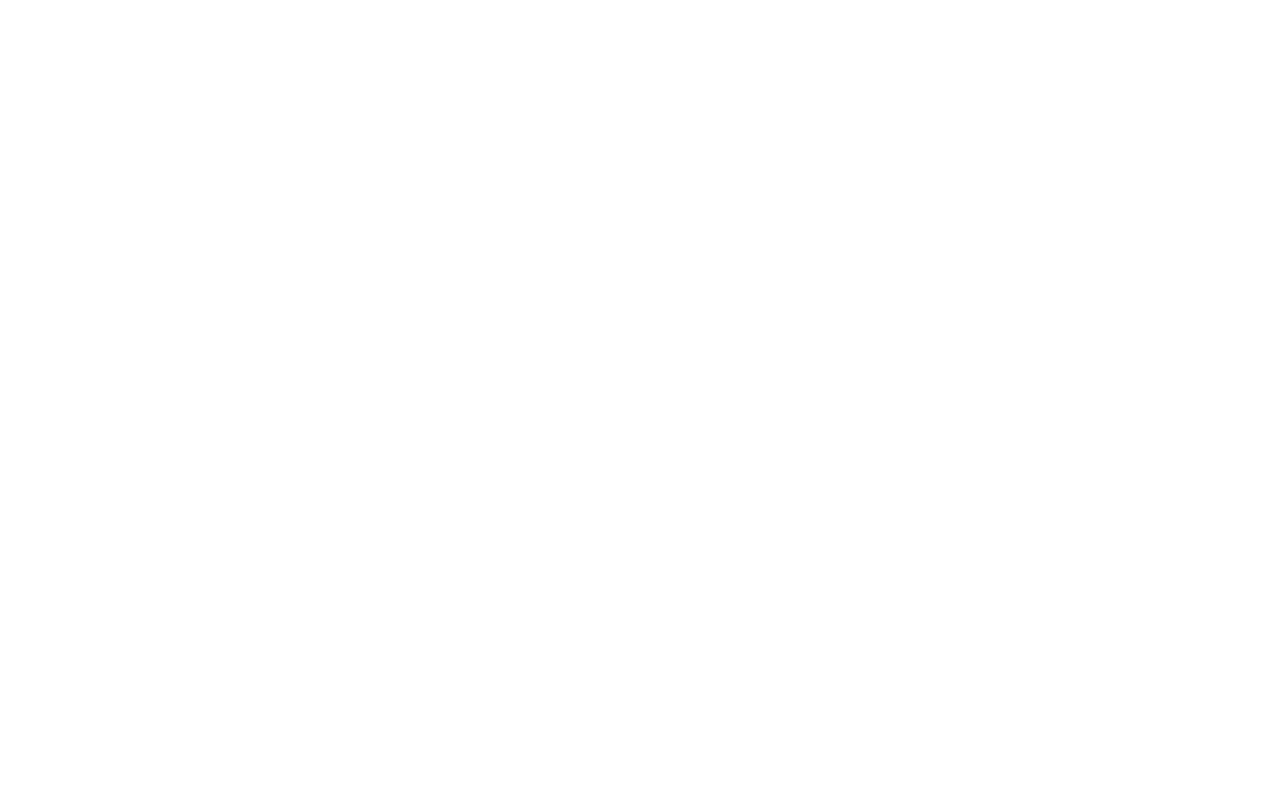
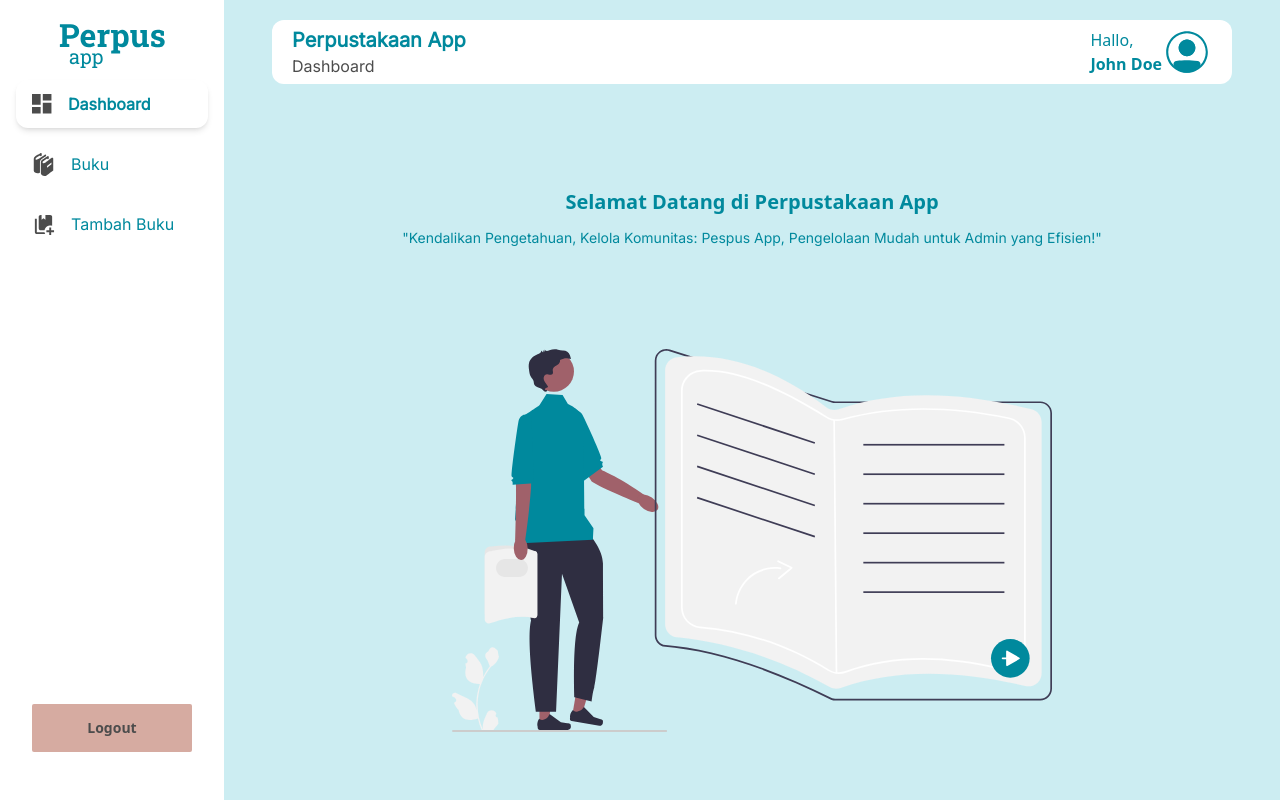
Before and after one commit to Sekolah-Beta-2023/Achmad-Maulana-Achsan_Perpus-App, a Nuxt app: page /dashboard in a window 1280 px wide. Before the commit this address had no page. Built offline with nearby package versions, Linux system fonts and the light colour scheme.

Commit message:
added page dashboard

```diff
--- a/components/NavBar.vue
+++ b/components/NavBar.vue
@@ -1,21 +1,21 @@
 <template>
   <div
-    class="bg-white fixed h-24 md:w-1/2 lg:w-4/5 m-5 rounded-3xl flex justify-between items-center p-5"
+    class="bg-white fixed h-16 md:w-1/2 lg:w-3/4 m-5 rounded-xl flex justify-between items-center p-5"
   >
     <div class="font-inter">
-      <h2 class="font-bold text-2xl text-green-dark">Perpustakaan App</h2>
-      <p class="text-black-light text-xl">{{ menu }}</p>
+      <h2 class="font-bold text-xl text-green-dark">Perpustakaan App</h2>
+      <p class="text-black-light text-base">{{ menu }}</p>
     </div>
     <div class="flex items-center">
       <div class="text-green-dark text-base">
-        <h3>Hallo</h3>
-        <h3 class="font-bold">John Doe</h3>
+        <h3>Hallo,</h3>
+        <h3 class="font-bold">{{ username }}</h3>
       </div>
       <div>
         <svg
           xmlns="http://www.w3.org/2000/svg"
-          width="70"
-          height="70"
+          width="50"
+          height="50"
           viewBox="0 0 70 70"
           fill="none"
         >
@@ -59,6 +59,11 @@ export default {
       required: true,
       default: '',
     },
+    username: {
+      type: String,
+      required: true,
+      default: '',
+    },
   },
 }
 </script>
--- a/components/SideBar.vue
+++ b/components/SideBar.vue
@@ -1,6 +1,6 @@
 <template>
   <div
-    class="w-96 bg-white h-screen flex flex-col justify-between items-center"
+    class="w-56 bg-white h-screen flex flex-col justify-between items-center"
   >
     <div>
       <div class="w-72 h-20 rounded-2xl flex justify-center items-center">
@@ -23,16 +23,17 @@
           </svg>
         </div>
       </div>
-      <ul class="font-inter text-2xl text-green-dark gap-3 flex flex-col">
+      <ul class="font-inter text-green-dark gap-3 flex items-center flex-col">
         <li
-          class="w-72 h-20 rounded-2xl flex justify-center items-center hover:bg-white hover:shadow-md hover:font-bold"
+          class="w-48 h-12 rounded-xl flex justify-start items-center hover:bg-white hover:shadow-md hover:font-bold"
+          :class="[isDashboard ? 'shadow-md font-bold' : '']"
         >
-          <div class="flex items-center justify-start w-full p-4">
+          <div class="flex items-center p-4">
             <div class="mr-4">
               <svg
                 xmlns="http://www.w3.org/2000/svg"
-                width="27"
-                height="27"
+                width="20"
+                height="20"
                 viewBox="0 0 27 27"
                 fill="none"
               >
@@ -43,18 +44,19 @@
               </svg>
             </div>
 
-            <a href=""> Dashboard </a>
+            <a href="/dashboard" class="text-base"> Dashboard </a>
           </div>
         </li>
         <li
-          class="w-72 h-20 rounded-2xl flex justify-center items-center hover:bg-white hover:shadow-md hover:font-bold"
+          class="w-48 h-12 rounded-xl flex justify-start items-center hover:bg-white hover:shadow-md hover:font-bold"
+          :class="[isBooks ? 'shadow-md font-bold' : '']"
         >
           <div class="flex items-center justify-start p-4 w-full">
             <div class="mr-4">
               <svg
                 xmlns="http://www.w3.org/2000/svg"
-                width="30"
-                height="30"
+                width="23"
+                height="23"
                 viewBox="0 0 30 30"
                 fill="none"
               >
@@ -71,18 +73,19 @@
                 </defs>
               </svg>
             </div>
-            <a href=""> Buku </a>
+            <a href="" class="text-base"> Buku </a>
           </div>
         </li>
         <li
-          class="w-72 h-20 rounded-2xl flex justify-center items-center hover:bg-white hover:shadow-md hover:font-bold"
+          class="w-48 h-12 rounded-xl flex justify-start items-center hover:bg-white hover:shadow-md hover:font-bold"
+          :class="[isTambahBuku ? 'shadow-md font-bold' : '']"
         >
           <div class="flex w-full justify-start items-center p-4">
             <div class="mr-4">
               <svg
                 xmlns="http://www.w3.org/2000/svg"
-                width="30"
-                height="30"
+                width="23"
+                height="23"
                 viewBox="0 0 30 30"
                 fill="none"
               >
@@ -93,14 +96,14 @@
               </svg>
             </div>
 
-            <a href=""> Tambah Buku </a>
+            <a href="" class="text-base"> Tambah Buku </a>
           </div>
         </li>
       </ul>
     </div>
     <div class="mb-12 flex justify-center items-center">
       <button
-        class="rounded-sm w-56 h-14 bg-orange-light text-black-light font-semibold"
+        class="rounded-sm w-40 h-12 bg-orange-light text-black-light font-semibold text-sm"
       >
         Logout
       </button>
@@ -110,5 +113,22 @@
 <script>
 export default {
   name: 'SideBar',
+  props: {
+    isDashboard: {
+      type: Boolean,
+
+      default: false,
+    },
+    isBooks: {
+      type: Boolean,
+
+      default: false,
+    },
+    isTambahBuku: {
+      type: Boolean,
+
+      default: false,
+    },
+  },
 }
 </script>
--- /dev/null
+++ b/pages/dashboard.vue
@@ -0,0 +1,42 @@
+<!-- eslint-disable vue/attribute-hyphenation -->
+import SideBar from '~/components/SideBar.vue';
+<template>
+  <div class="flex">
+    <SideBar isDashboard="isDashboard" />
+    <div class="bg-green-light w-full h-screen overflow-auto">
+      <div class="flex justify-center w-full">
+        <NavBar menu="Dashboard" username="John Doe" />
+      </div>
+      <div class="flex flex-col justify-around items-center h-full">
+        <div class="mt-36">
+          <h1 class="text-xl font-bold text-green-dark text-center">
+            Selamat Datang di Perpustakaan App
+          </h1>
+          <p class="text-sm font-inter text-green-dark text-center my-3">
+            "Kendalikan Pengetahuan, Kelola Komunitas: Pespus App, Pengelolaan
+            Mudah untuk Admin yang Efisien!"
+          </p>
+        </div>
+        <div class="w-full flex justify-center items-center mb-6">
+          <img
+            width="600px"
+            src="../assets/dashboardimage.svg"
+            alt="dashboard-image"
+          />
+        </div>
+      </div>
+    </div>
+  </div>
+</template>
+<script>
+import NavBar from '~/components/NavBar.vue'
+import SideBar from '~/components/SideBar.vue'
+
+export default {
+  components: {
+    SideBar,
+    NavBar,
+  },
+  isDashboard: true,
+}
+</script>
--- a/pages/index.vue
+++ b/pages/index.vue
@@ -2,20 +2,20 @@
   <div class="flex">
     <SideBar />
     <div class="bg-red-400 w-full h-screen overflow-auto">
-      <NavBar menu="Dashboard" />
-      <div class="h-screen bg-green-light"></div>
+      <div class="h-screen bg-green-light">
+        <h1>Disini Landing Page</h1>
+      </div>
       <div class="h-screen bg-orange-light"></div>
     </div>
   </div>
 </template>
 
 <script>
-import NavBar from '~/components/NavBar.vue'
 import SideBar from '~/components/SideBar.vue'
 
 export default {
   name: 'IndexPage',
-  components: { SideBar, NavBar },
+  components: { SideBar },
   data() {
     return {}
   },
```
Also changed, not shown: assets/dashboardimage.svg (added).
